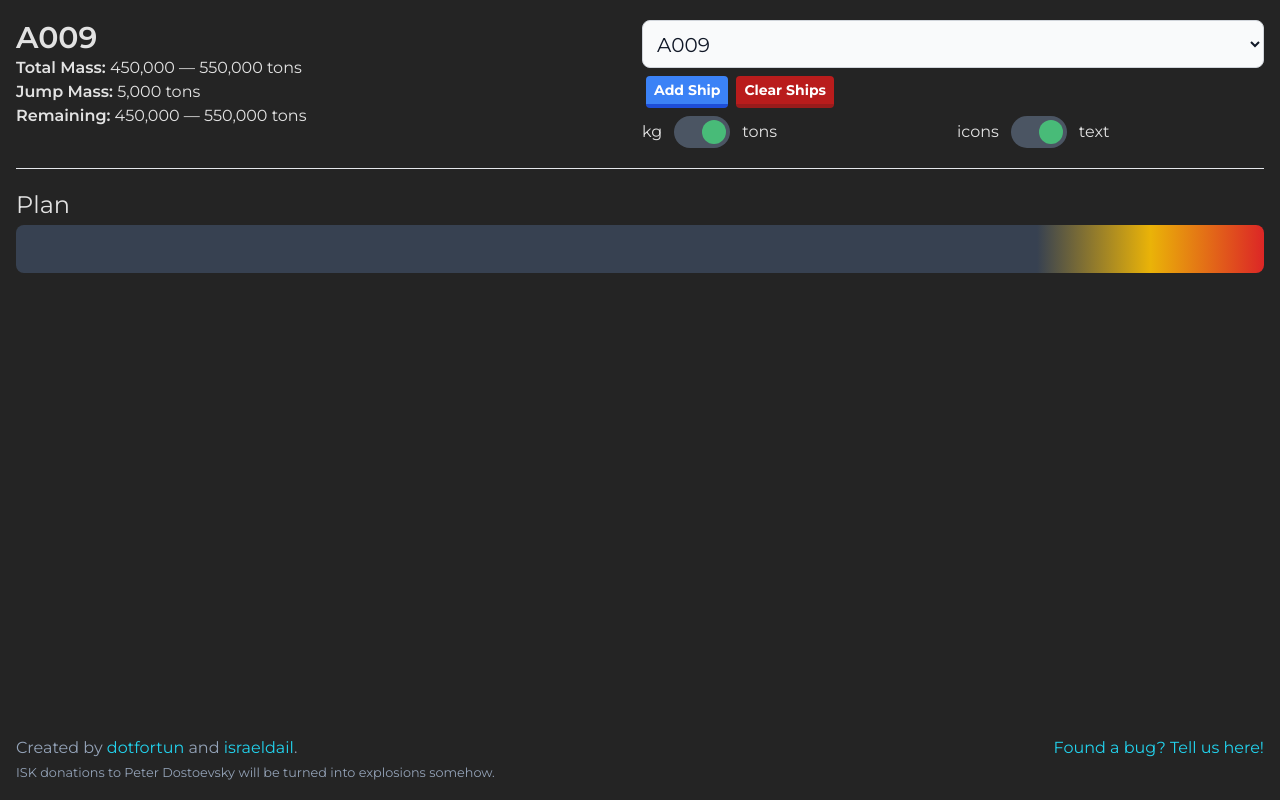
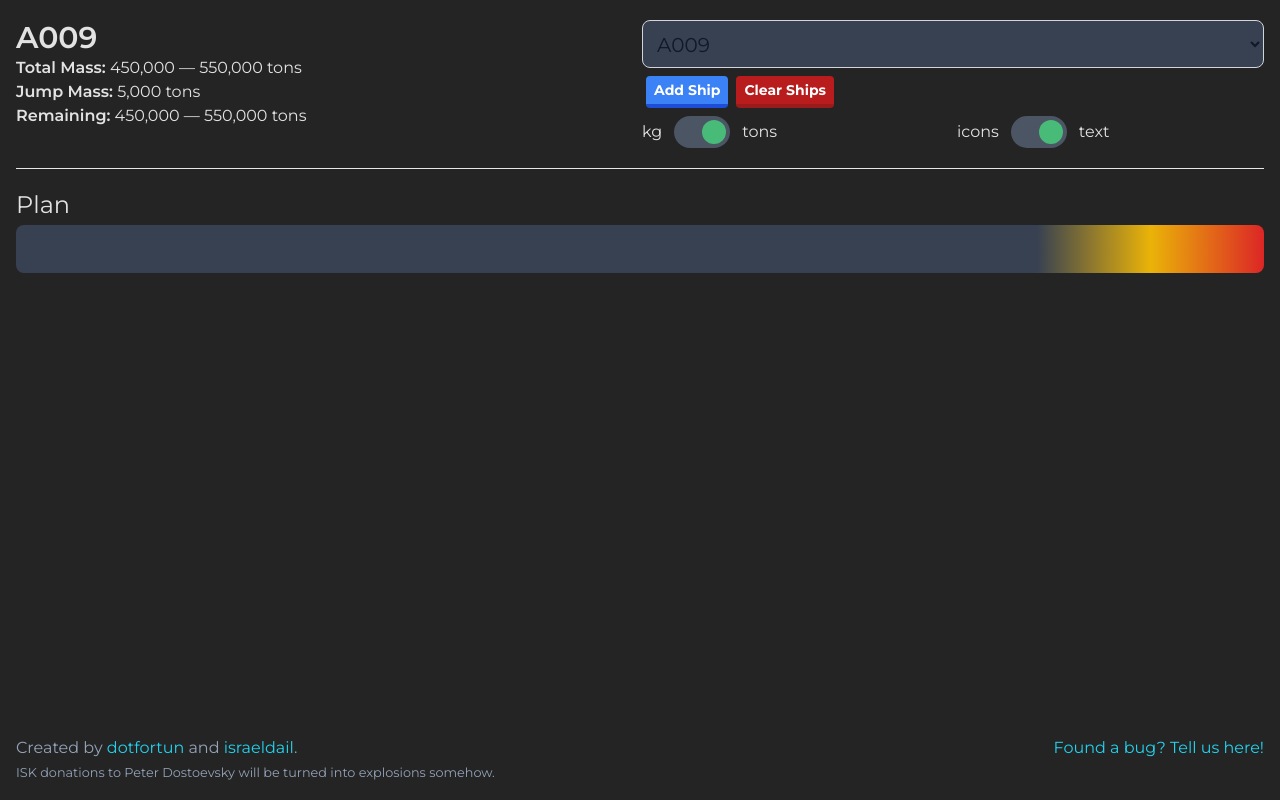
Before and after one commit to dotfortun/wormroller, a Vue app: page / in a window 1280 px wide. Built offline with nearby package versions, Linux system fonts and the light colour scheme.

Commit message:
Making interface bg consistant.

```diff
--- a/src/style.css
+++ b/src/style.css
@@ -62,7 +62,7 @@ button {
 }
 
 select {
-  @apply col-span-1;
+  @apply col-span-1 bg-gray-700;
 }
 
 footer {
```
